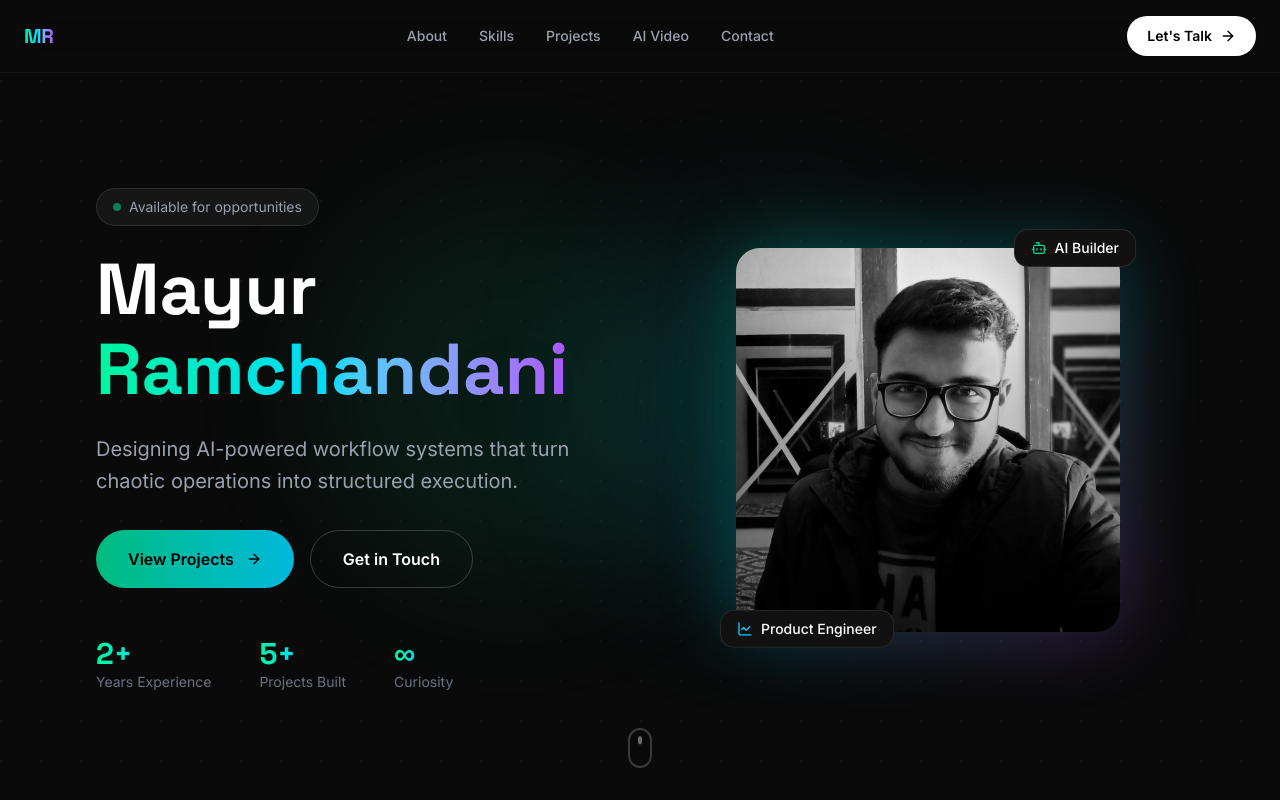
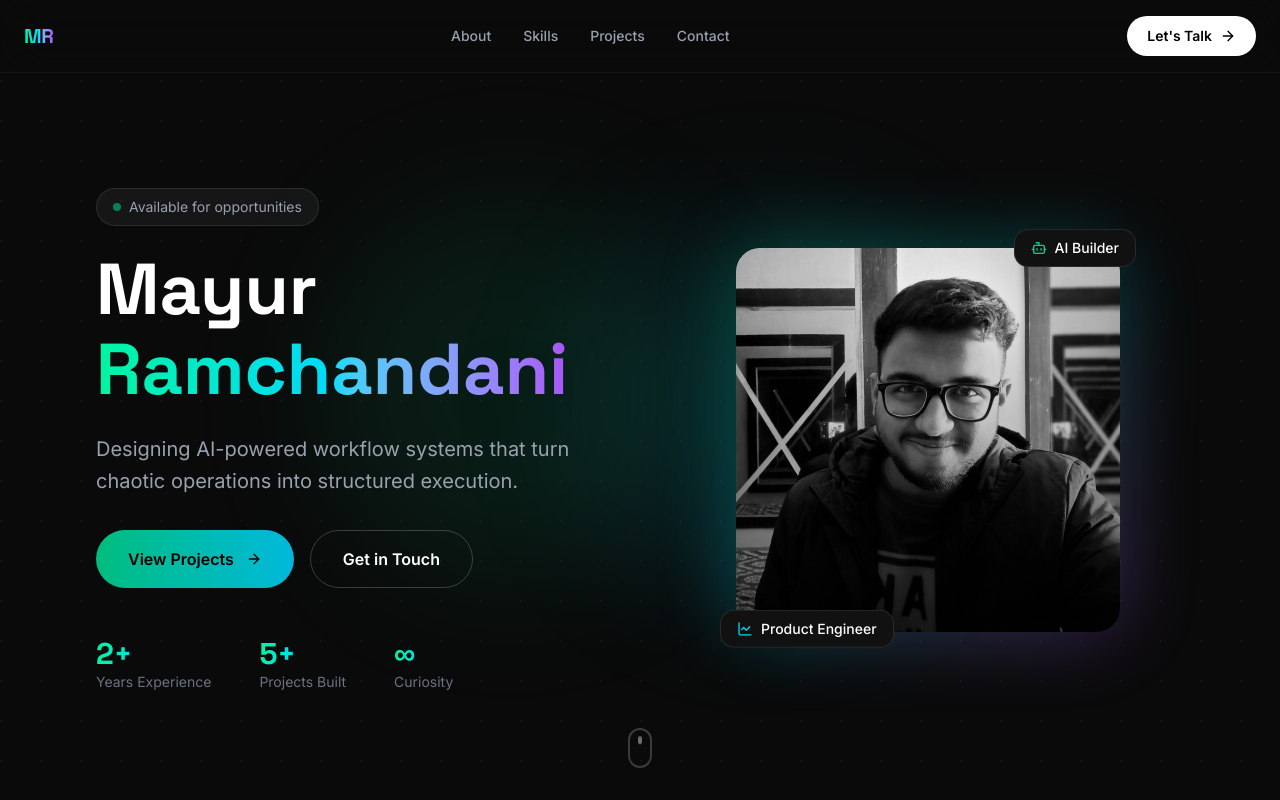
Before and after one commit to Mayur048x/mayur-portfolio_website, a Next.js app: page / in a window 1280 px wide. Shown: the top 800 px of the page. Built offline with nearby package versions, Linux system fonts and the light colour scheme.

Commit message:
Remove 'AI Video' link from navigation

```diff
--- a/app/page.tsx
+++ b/app/page.tsx
@@ -131,9 +131,6 @@ function Navigation({
             <Link href="#projects" className="nav-link hover:text-white transition-colors">
               Projects
             </Link>
-            <Link href="#ai-video" className="nav-link hover:text-white transition-colors">
-              AI Video
-            </Link>
             <Link href="#contact" className="nav-link hover:text-white transition-colors">
               Contact
             </Link>
@@ -179,13 +176,6 @@ function Navigation({
             </Link>
             <Link
               href="#ai-video"
-              onClick={() => setMobileMenuOpen(false)}
-              className="block text-gray-400 hover:text-white transition-colors"
-            >
-              AI Video
-            </Link>
-            <Link
-              href="#contact"
               onClick={() => setMobileMenuOpen(false)}
               className="block text-gray-400 hover:text-white transition-colors"
             >
```
